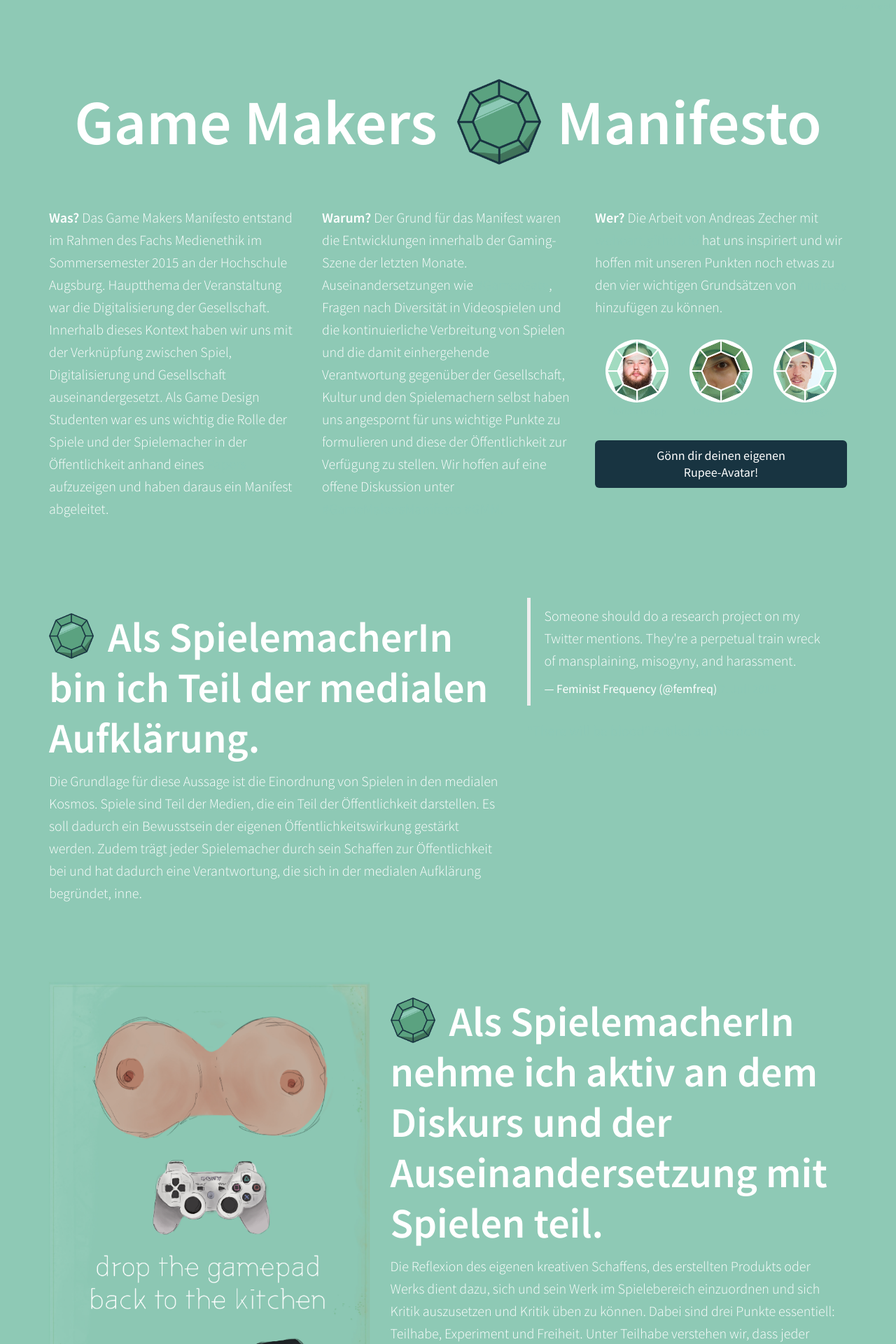
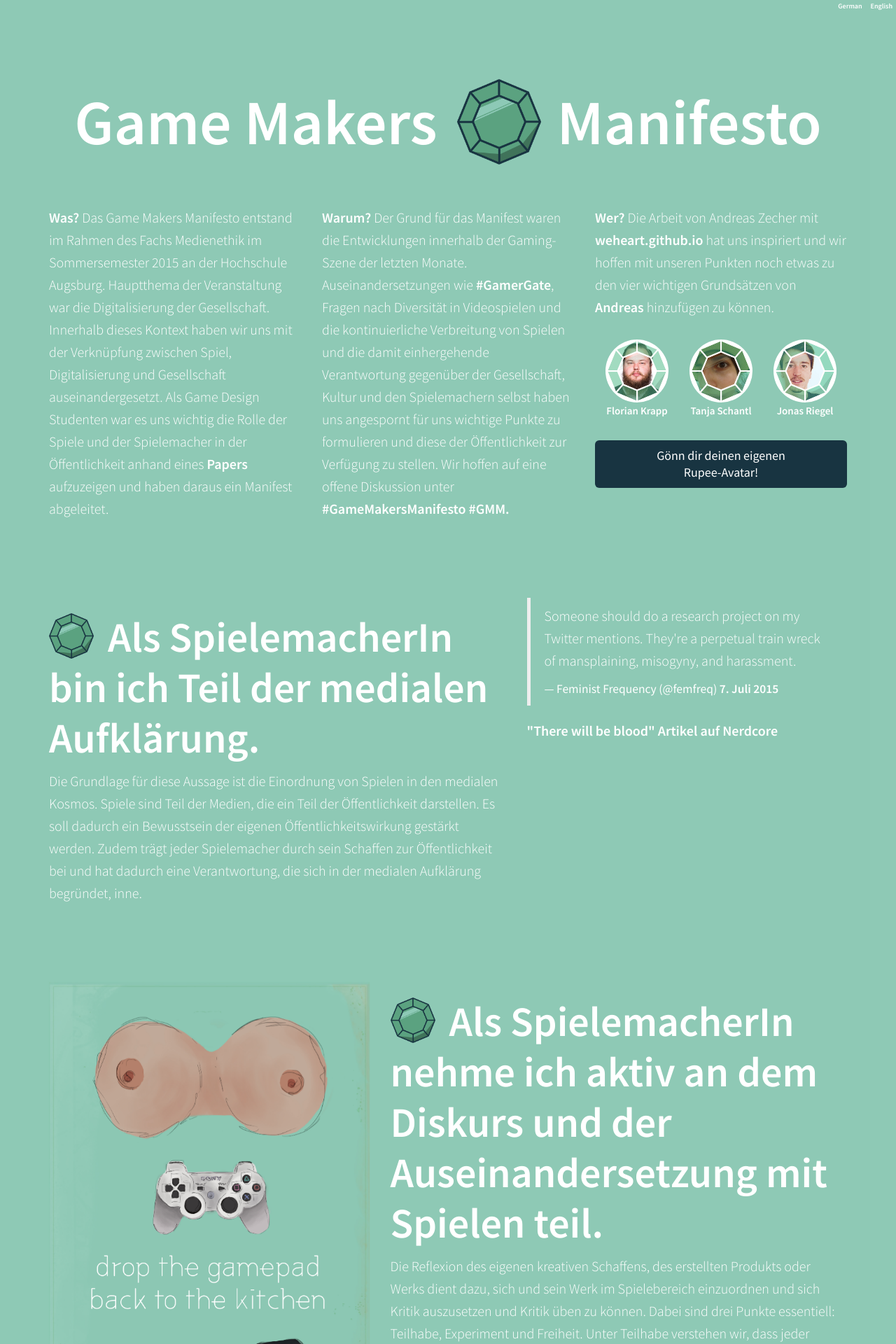
Before and after one commit to gamemakersmanifesto/gamemakersmanifesto.github.io, a Jekyll site: the page built from index.html, in a window 1280 px wide. Shown: the top 1920 px of the page at 70% size. Built offline with Jekyll 4.4.1, drawn with Linux system fonts in a browser that asks for light colours; nearby versions of some CDN libraries; comment, search, counter and statistics services are not loaded.

Commit message:
REFURBISH: Structure + Css

```diff
--- a/_layouts/manifest.html
+++ b/_layouts/manifest.html
@@ -10,7 +10,7 @@
                 <div class="col-md-12">
                 <div class="vertical-center gmm-logo">
                     <!--<img src="img/Logo.png" class="img-responsive">-->
-                    <h1>Game Makers <img src="img/rupee.png" class="rupee-big"> Manifesto</h1>
+                    <h1><a href="http://gamemakersmanifesto.github.io/">Game Makers <img src="img/rupee.png" class="rupee-big"> Manifesto</a></h1>
                 </div>
                 </div>
 
--- a/css/main.css
+++ b/css/main.css
@@ -29,9 +29,9 @@
 a {
 	font-style: normal;
 	text-transform: none;
-	color: #8dc9b6;
+	color: #fff;
 	text-decoration: none;
-    font-weight: 400;
+    font-weight: 600;
 }
 
 a:hover {
```
